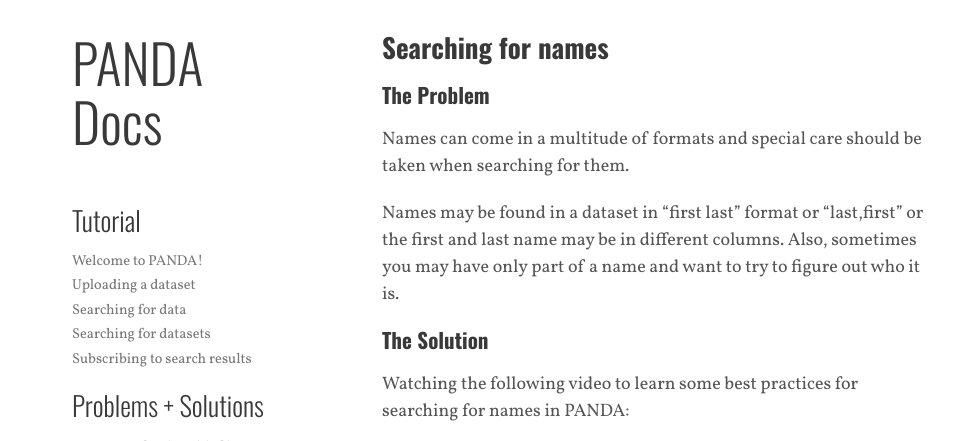
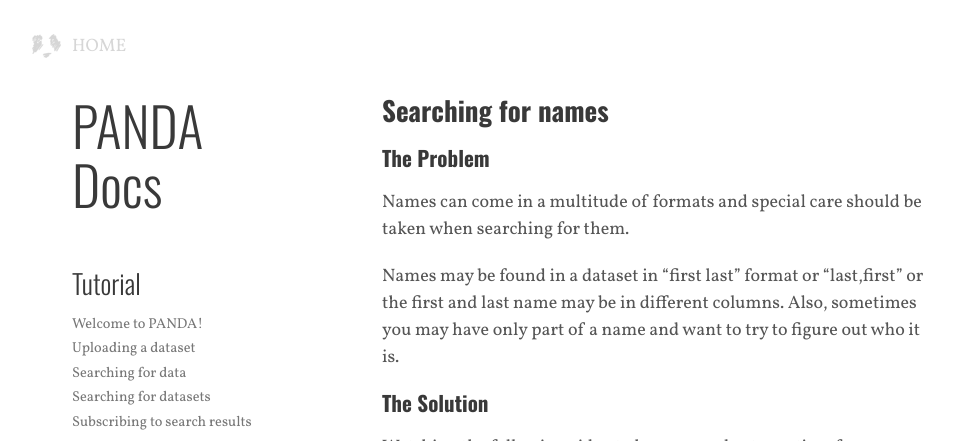
Before and after one commit to pandaproject/pandaproject.github.com, a Jekyll site: the page built from docs/searching-for-names.md, in a window 1280 px wide, cut to the strip 0-441 px from the top of the page. Shown: the whole strip, without its empty margins (138-1092 px from the left). Built offline with Jekyll 4.4.1, drawn with Linux system fonts in a browser that asks for light colours; some web fonts are replaced; Markdown is read by kramdown in place of the engine named in the settings.

Commit message:
refactored header-bar, edited copy, and finished restyling docs pages

```diff
--- /dev/null
+++ b/_includes/header-bar.html
@@ -0,0 +1,3 @@
+<div id="header-bar" class="container">
+    <a class="go-home" href="/">Home</a>
+</div>
--- a/_layouts/default.html
+++ b/_layouts/default.html
@@ -14,6 +14,9 @@
   </head>
   <body>
     <div class="wrapper">
+        <div id="header-bar" class="container">
+            <a class="go-home" href="/">Home</a>
+        </div>
       <header>
         <h1><a href="/docs/">PANDA<br/>Docs</a></h1>
 
--- a/about/index.html
+++ b/about/index.html
@@ -2,10 +2,7 @@
 layout: new
 title: About the PANDA Project
 ---
-<div id="header-bar" class="container">
-    <a class="go-home" href="/">Home</a>
-</div>
-
+{% include header-bar.html %}
 <article>
     <div class="container">
         <header>
--- a/docs/index.html
+++ b/docs/index.html
@@ -2,10 +2,7 @@
 layout: new
 title: PANDA Project documentation
 ---
-
-<div id="header-bar" class="container">
-    <a class="go-home" href="/">Home</a>
-</div>
+{% include header-bar.html %}
 <div id="docs-home" class="container">
     <h1>PANDA docs</h1>
     <p>We love that you read the docs.</p>
--- a/stylesheets/styles.css
+++ b/stylesheets/styles.css
@@ -159,6 +159,24 @@
   bottom:0px;
 }
 
+/*copied from main.css!*/
+#header-bar {
+    margin-bottom: 2em;
+    font-family: Vollkorn, serif;
+}
+#header-bar a.go-home {
+    background: url('../images/panda_logo_30x24.png') no-repeat 0 0;
+    text-transform: uppercase;
+    color: #ccc;
+    text-decoration: none;
+    opacity: .8;
+    padding-left: 40px;
+    margin-left: -40px;
+}
+#header-bar a.go-home:hover {
+    opacity: 1;
+}
+
 @media print, screen and (max-width: 960px) {
 
   div.wrapper {
```
Also changed, not shown: costs/index.html (+3 -6 lines), stylesheets/main.css (+14 -14 lines).
